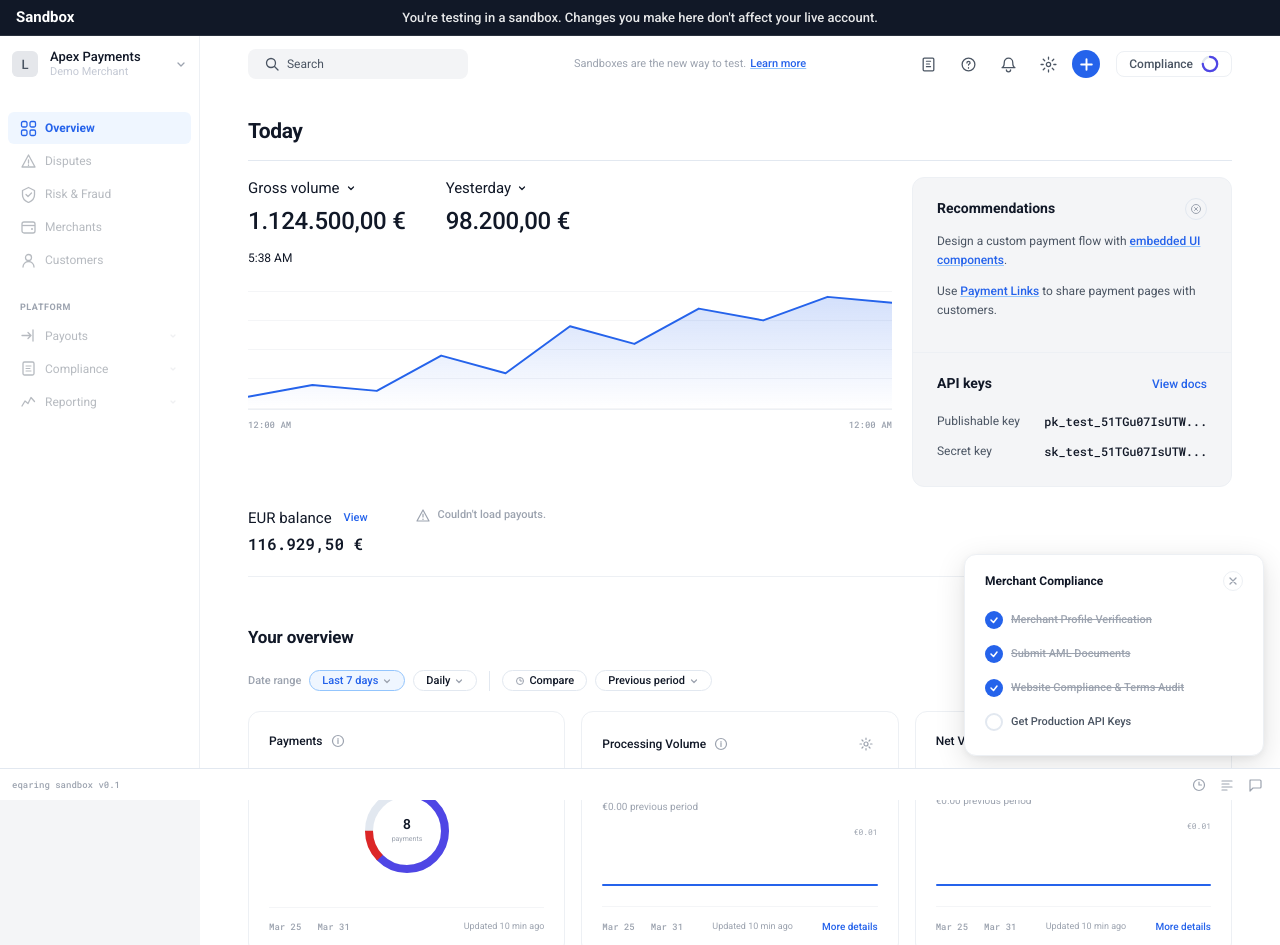
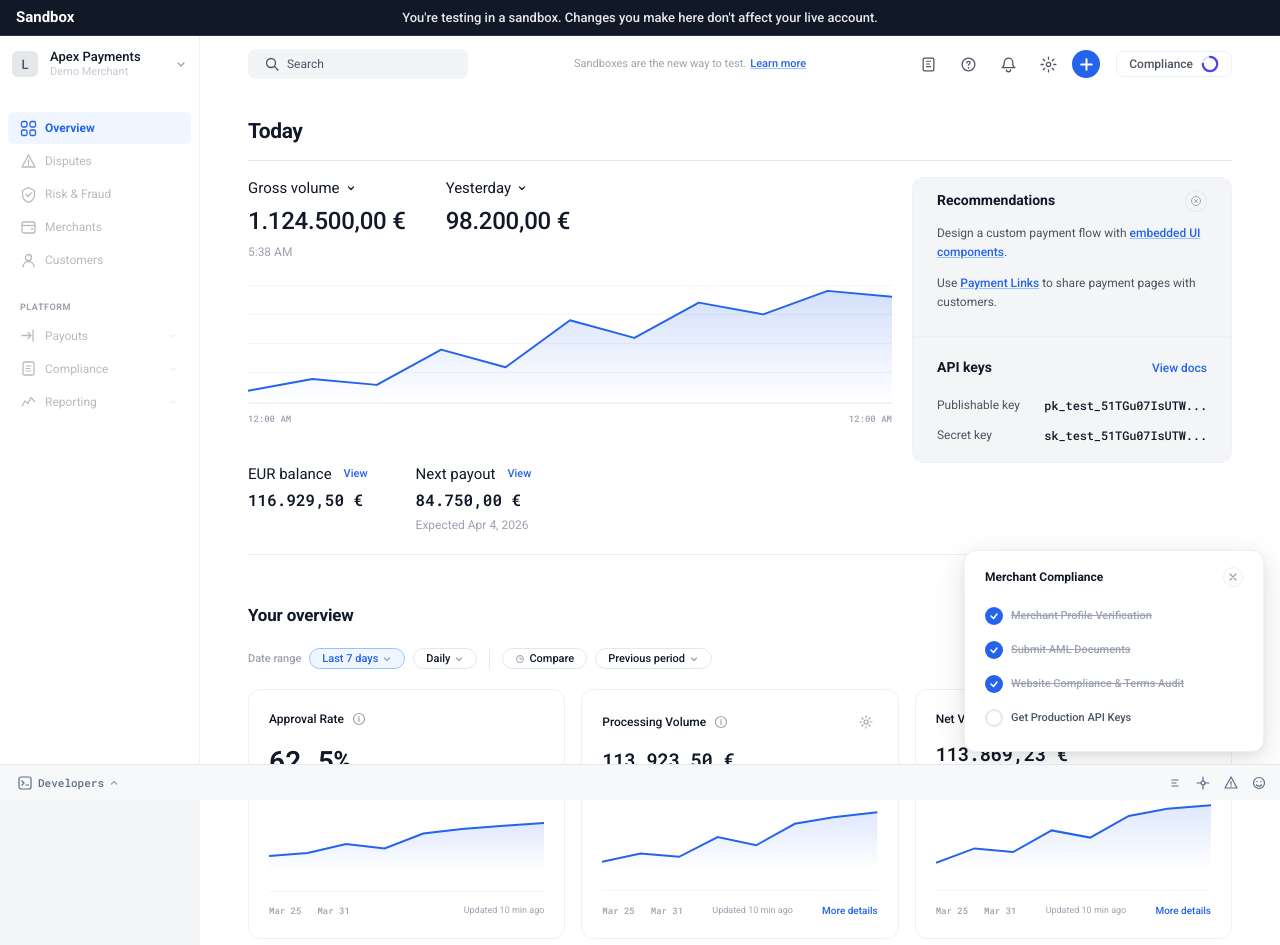
Before and after one commit to artemartsokolov/acquire-test-task, a website built with Vite: page index.html in a window 1280 px wide. Shown: the top 945 px of the page. Built offline with nearby package versions, Linux system fonts and the light colour scheme.

Commit message:
UI refinements: metrics layout, paddings, and bottom developer bar

```diff
--- a/index.html
+++ b/index.html
@@ -174,23 +174,42 @@
     <!-- Bottom Bar -->
     <footer class="bottom-bar" id="bottom-bar">
       <div class="bottom-bar-left">
-        <span class="bottom-bar-env">eqaring sandbox v0.1</span>
+        <button class="bottom-bar-dev-toggle" title="Developers">
+          <svg width="14" height="14" viewBox="0 0 14 14" fill="none">
+            <rect x="1" y="1" width="12" height="12" rx="2" stroke="currentColor" stroke-width="1.2"/>
+            <path d="M4 5l2 2-2 2" stroke="currentColor" stroke-width="1.2" stroke-linecap="round" stroke-linejoin="round"/>
+            <path d="M8 9h2.5" stroke="currentColor" stroke-width="1.2" stroke-linecap="round"/>
+          </svg>
+          <span>Developers</span>
+          <svg width="8" height="8" viewBox="0 0 8 8" fill="none" style="opacity:0.6;">
+            <path d="M1.5 5L4 2.5 6.5 5" stroke="currentColor" stroke-width="1.3" stroke-linecap="round" stroke-linejoin="round"/>
+          </svg>
+        </button>
       </div>
       <div class="bottom-bar-right">
-        <button class="bottom-bar-icon" title="System Status">
+        <button class="bottom-bar-icon" title="API Logs">
           <svg width="14" height="14" viewBox="0 0 14 14" fill="none">
-            <circle cx="7" cy="7" r="5.5" stroke="currentColor" stroke-width="1.2"/>
-            <path d="M7 4v3h2.5" stroke="currentColor" stroke-width="1.2" stroke-linecap="round"/>
+            <path d="M4 4h6M4 7h4M4 10h6" stroke="currentColor" stroke-width="1.2" stroke-linecap="round"/>
           </svg>
         </button>
-        <button class="bottom-bar-icon" title="Logs">
+        <button class="bottom-bar-icon" title="Webhooks">
           <svg width="14" height="14" viewBox="0 0 14 14" fill="none">
-            <path d="M2 3h10M2 6h7M2 9h10M2 12h5" stroke="currentColor" stroke-width="1.2" stroke-linecap="round"/>
+            <path d="M7 1v4M7 9v4M1 7h4M9 7h4" stroke="currentColor" stroke-width="1.2" stroke-linecap="round"/>
+            <circle cx="7" cy="7" r="2" stroke="currentColor" stroke-width="1.2"/>
+          </svg>
+        </button>
+        <button class="bottom-bar-icon" title="Events">
+          <svg width="14" height="14" viewBox="0 0 14 14" fill="none">
+            <path d="M7 1L1 12h12L7 1z" stroke="currentColor" stroke-width="1.2" stroke-linejoin="round"/>
+            <path d="M7 5.5v3M7 10v.5" stroke="currentColor" stroke-width="1.2" stroke-linecap="round"/>
           </svg>
         </button>
         <button class="bottom-bar-icon" title="Feedback">
           <svg width="14" height="14" viewBox="0 0 14 14" fill="none">
-            <path d="M2 2h10a1 1 0 0 1 1 1v6a1 1 0 0 1-1 1H5l-3 3V3a1 1 0 0 1 1-1z" stroke="currentColor" stroke-width="1.2" stroke-linejoin="round"/>
+            <circle cx="7" cy="7" r="5.5" stroke="currentColor" stroke-width="1.2"/>
+            <path d="M4.5 9c.7.8 1.5 1.2 2.5 1.2s1.8-.4 2.5-1.2" stroke="currentColor" stroke-width="1.2" stroke-linecap="round"/>
+            <circle cx="5" cy="5.5" r="0.7" fill="currentColor"/>
+            <circle cx="9" cy="5.5" r="0.7" fill="currentColor"/>
           </svg>
         </button>
       </div>
--- a/src/main.js
+++ b/src/main.js
@@ -336,10 +336,12 @@ function renderDashboard() {
             <div class="balance-value">${formatAmount(11692950)}</div>
           </div>
           <div class="balance-item">
-            <div class="payout-error">
-              <svg width="14" height="14" viewBox="0 0 14 14" fill="none"><path d="M7 1L1 12h12L7 1z" stroke="currentColor" stroke-width="1.2" stroke-linejoin="round"/><path d="M7 5v3M7 10v.5" stroke="currentColor" stroke-width="1.2" stroke-linecap="round"/></svg>
-              <span>Couldn't load payouts.</span>
+            <div class="balance-label">
+              <span class="balance-label-text">Next payout</span>
+              <a class="balance-view-link">View</a>
             </div>
+            <div class="balance-value">${formatAmount(8475000)}</div>
+            <div style="font-size:12px;color:var(--text-tertiary);margin-top:2px;">Expected Apr 4, 2026</div>
           </div>
         </div>
 
@@ -383,24 +385,19 @@ function renderDashboard() {
         </div>
 
         <div class="metric-grid">
-          <!-- Card 1: Payments (donut) -->
+          <!-- Card 1: Approval Rate -->
           <div class="metric-card">
             <div class="metric-card-header">
-              <span class="metric-card-title">Payments</span>
+              <span class="metric-card-title">Approval Rate</span>
               ${infoIcon}
             </div>
-            <div class="donut-chart-wrap">
-              <svg class="donut-chart" viewBox="0 0 100 100">
-                <circle cx="50" cy="50" r="38" fill="none" stroke="#E2E8F0" stroke-width="8"/>
-                <circle cx="50" cy="50" r="38" fill="none" stroke="#4F46E5" stroke-width="8"
-                  stroke-dasharray="${(succeededCount / TRANSACTIONS.length) * 238.76} 238.76"
-                  stroke-linecap="round" transform="rotate(-90 50 50)"/>
-                <circle cx="50" cy="50" r="38" fill="none" stroke="#DC2626" stroke-width="8"
-                  stroke-dasharray="${(failedCount / TRANSACTIONS.length) * 238.76} 238.76"
-                  stroke-dashoffset="${-(succeededCount / TRANSACTIONS.length) * 238.76}"
-                  transform="rotate(-90 50 50)"/>
-                <text x="50" y="48" text-anchor="middle" font-size="14" font-weight="700" fill="#111827" font-family="Roboto Mono, monospace">${TRANSACTIONS.length}</text>
-                <text x="50" y="60" text-anchor="middle" font-size="7" fill="#9CA3AF" font-family="Roboto, sans-serif">payments</text>
+            <div class="metric-card-value" style="font-size:2rem;">${((succeededCount / TRANSACTIONS.length) * 100).toFixed(1)}%</div>
+            <div class="metric-card-compare">${succeededCount} of ${TRANSACTIONS.length} succeeded</div>
+            <div class="metric-mini-chart" style="height:40px;position:relative;">
+              <svg width="100%" height="100%" viewBox="0 0 100 40" preserveAspectRatio="none" style="position:absolute;inset:0;">
+                <defs><linearGradient id="arFill" x1="0" y1="0" x2="0" y2="1"><stop offset="0%" stop-color="var(--accent)" stop-opacity="0.15"/><stop offset="100%" stop-color="var(--accent)" stop-opacity="0"/></linearGradient></defs>
+                <path d="M0,30 L14,28 L28,22 L42,25 L56,15 L70,12 L84,10 L100,8 L100,40 L0,40 Z" fill="url(#arFill)"/>
+                <path d="M0,30 L14,28 L28,22 L42,25 L56,15 L70,12 L84,10 L100,8" fill="none" stroke="var(--accent)" stroke-width="2" vector-effect="non-scaling-stroke"/>
               </svg>
             </div>
             <div class="metric-card-footer">
@@ -418,9 +415,12 @@ function renderDashboard() {
             </div>
             <div class="metric-card-value">${formatAmount(total)}</div>
             <div class="metric-card-compare">€0.00 previous period</div>
-            <div class="metric-mini-chart">
-              <span class="mini-chart-y-label">€0.01</span>
-              <div class="mini-chart-baseline"></div>
+            <div class="metric-mini-chart" style="height:40px;position:relative;">
+              <svg width="100%" height="100%" viewBox="0 0 100 40" preserveAspectRatio="none" style="position:absolute;inset:0;">
+                <defs><linearGradient id="pvFill" x1="0" y1="0" x2="0" y2="1"><stop offset="0%" stop-color="var(--accent)" stop-opacity="0.15"/><stop offset="100%" stop-color="var(--accent)" stop-opacity="0"/></linearGradient></defs>
+                <path d="M0,35 L14,30 L28,32 L42,20 L56,25 L70,12 L84,8 L100,5 L100,40 L0,40 Z" fill="url(#pvFill)"/>
+                <path d="M0,35 L14,30 L28,32 L42,20 L56,25 L70,12 L84,8 L100,5" fill="none" stroke="var(--accent)" stroke-width="2" vector-effect="non-scaling-stroke"/>
+              </svg>
             </div>
             <div class="metric-card-footer">
               <span class="metric-card-date-range"><span>Mar 25</span><span>Mar 31</span></span>
@@ -437,9 +437,12 @@ function renderDashboard() {
             </div>
             <div class="metric-card-value">${formatAmount(totalNet)}</div>
             <div class="metric-card-compare">€0.00 previous period</div>
-            <div class="metric-mini-chart">
-              <span class="mini-chart-y-label">€0.01</span>
-              <div class="mini-chart-baseline"></div>
+            <div class="metric-mini-chart" style="height:40px;position:relative;">
+              <svg width="100%" height="100%" viewBox="0 0 100 40" preserveAspectRatio="none" style="position:absolute;inset:0;">
+                <defs><linearGradient id="nvFill" x1="0" y1="0" x2="0" y2="1"><stop offset="0%" stop-color="var(--accent)" stop-opacity="0.15"/><stop offset="100%" stop-color="var(--accent)" stop-opacity="0"/></linearGradient></defs>
+                <path d="M0,36 L14,28 L28,30 L42,18 L56,22 L70,10 L84,6 L100,4 L100,40 L0,40 Z" fill="url(#nvFill)"/>
+                <path d="M0,36 L14,28 L28,30 L42,18 L56,22 L70,10 L84,6 L100,4" fill="none" stroke="var(--accent)" stroke-width="2" vector-effect="non-scaling-stroke"/>
+              </svg>
             </div>
             <div class="metric-card-footer">
               <span class="metric-card-date-range"><span>Mar 25</span><span>Mar 31</span></span>
@@ -473,8 +476,12 @@ function renderDashboard() {
             </div>
             <div class="metric-card-value">${failedCount}</div>
             <div class="metric-card-compare">${formatAmount(3200)} total failed</div>
-            <div class="metric-mini-chart">
-              <div class="mini-chart-baseline" style="background: var(--error);"></div>
+            <div class="metric-mini-chart" style="height:40px;position:relative;">
+              <svg width="100%" height="100%" viewBox="0 0 100 40" preserveAspectRatio="none" style="position:absolute;inset:0;">
+                <defs><linearGradient id="fdFill" x1="0" y1="0" x2="0" y2="1"><stop offset="0%" stop-color="var(--danger)" stop-opacity="0.15"/><stop offset="100%" stop-color="var(--danger)" stop-opacity="0"/></linearGradient></defs>
+                <path d="M0,38 L14,38 L28,38 L42,38 L56,38 L70,20 L84,25 L100,38 L100,40 L0,40 Z" fill="url(#fdFill)"/>
+                <path d="M0,38 L14,38 L28,38 L42,38 L56,38 L70,20 L84,25 L100,38" fill="none" stroke="var(--danger)" stroke-width="2" vector-effect="non-scaling-stroke"/>
+              </svg>
             </div>
             <div class="metric-card-footer">
               <span class="metric-card-date-range"><span>Mar 25</span><span>Mar 31</span></span>
@@ -610,7 +617,7 @@ function renderDashboard() {
                 <td>
                   <div class="dt-amount-cell">
                     <strong>€75.00 EUR</strong>
-                    <span class="dt-badge-disputed">Disputed <svg width="10" height="10" viewBox="0 0 10 10" fill="none"><path d="M5 3v3" stroke="currentColor" stroke-width="1.5" stroke-linecap="round"/><circle cx="5" cy="7.5" r="0.5" fill="currentColor"/></svg></span>
+                    <span class="dt-badge-disputed">Disputed <svg width="10" height="10" viewBox="0 0 10 10" fill="none"><circle cx="5" cy="5" r="4" stroke="currentColor" stroke-width="1.2"/><path d="M5 4v2.5" stroke="currentColor" stroke-width="1.2" stroke-linecap="round"/><circle cx="5" cy="3" r="0.6" fill="currentColor"/></svg></span>
                   </div>
                 </td>
                 <td>
@@ -628,7 +635,7 @@ function renderDashboard() {
             </tbody>
           </table>
           <div class="dt-table-footer" style="padding-top: 16px;">
-            <a href="#/transactions" style="color:var(--accent);font-weight:600;font-size:0.857rem;text-decoration:none;">View all transactions &rarr;</a>
+            <span style="color:var(--accent);font-weight:600;font-size:0.857rem;">View all transactions &rarr;</span>
           </div>
     </div>
   `;
--- a/src/style.css
+++ b/src/style.css
@@ -92,7 +92,7 @@
   --topbar-height: 56px;
   --subheader-height: 0px;
   --sidebar-width: 200px;
-  --bottom-bar-height: 32px;
+  --bottom-bar-height: 36px;
 }
 
 html {
@@ -449,16 +449,16 @@ body {
   left: 0;
   right: 0;
   height: var(--bottom-bar-height);
-  background: var(--bg-secondary);
+  background: #F6F8FA;
   border-top: 1px solid var(--border-primary);
   display: flex;
   align-items: center;
   justify-content: space-between;
-  padding: 0 var(--space-3);
+  padding: 0 var(--space-2);
   z-index: 200;
 }
 
-.bottom-bar-left { display: flex; align-items: center; }
+.bottom-bar-left { display: flex; align-items: center; height: 100%; }
 
 .bottom-bar-env {
   font-size: 0.643rem;
@@ -479,7 +479,7 @@ body {
   border-radius: var(--radius-sm);
   border: none;
   background: transparent;
-  color: var(--text-tertiary);
+  color: #5E6C84;
   cursor: pointer;
   display: flex;
   align-items: center;
@@ -489,7 +489,36 @@ body {
 
 .bottom-bar-icon:hover {
   background: var(--bg-hover);
-  color: var(--text-secondary);
+  color: var(--text-primary);
+}
+
+.bottom-bar-dev-toggle {
+  display: flex;
+  align-items: center;
+  gap: 6px;
+  padding: 0 10px;
+  height: 100%;
+  border-radius: 0;
+  border: none;
+  background: transparent;
+  color: #5E6C84;
+  cursor: pointer;
+  font-size: 11px;
+  font-family: var(--font-mono);
+  font-weight: 500;
+  transition: all var(--transition-fast);
+}
+
+.bottom-bar-dev-toggle:hover {
+  background: var(--bg-hover);
+  color: var(--text-primary);
+}
+
+.bottom-bar-divider {
+  width: 1px;
+  height: 14px;
+  background: var(--border-secondary);
+  margin: 0 4px;
 }
 
 /* ================================================================
@@ -575,10 +604,10 @@ body {
 
 .metric-top-time {
   font-size: 0.857rem;
-  color: var(--text-primary);
+  color: var(--text-tertiary);
   font-weight: 400;
   font-family: var(--font-family);
-  margin-top: 8px;
+  margin-top: 2px;
 }
 
 .metric-top-comparison {
@@ -654,11 +683,12 @@ body {
 }
 
 .api-card-section {
-  padding: var(--space-5) var(--space-6);
+  padding: var(--space-3) var(--space-6);
 }
 
 .api-card-section + .api-card-section {
   border-top: 1px solid var(--border-secondary);
+  padding-top: calc(var(--space-3) + 8px);
 }
 
 .api-card-header {
@@ -878,7 +908,7 @@ body {
 /* --- Empty Chart --- */
 .chart-empty {
   background: var(--bg-secondary);
-  margin-bottom: var(--space-6);
+  margin-bottom: 32px;
   height: 140px;
   display: flex;
   flex-direction: column;
@@ -1016,7 +1046,7 @@ body {
   display: flex;
   align-items: flex-start;
   gap: var(--space-12);
-  padding: var(--space-5) 0;
+  padding: 0 0 var(--space-5) 0;
   border-bottom: 1px solid var(--border-secondary);
   margin-bottom: var(--space-8);
 }
@@ -2257,14 +2287,4 @@ body {
   color: var(--text-secondary);
 }
 
-/* ================================================================
-   Responsive — Desktop only (min-width: 1024px expected)
-   ================================================================ */
-@media (max-width: 1024px) {
-  .float-card { position: static; width: 100%; margin-bottom: var(--space-6); box-shadow: var(--shadow-sm); }
-  .metric-grid { grid-template-columns: repeat(2, 1fr); }
-  .detail-grid { grid-template-columns: 1fr; }
-  .today-grid { flex-direction: column; }
-  .today-right { width: 100%; }
-  .today-right .api-keys-card { position: static; }
-}
+/* Desktop-only dashboard — no responsive breakpoints */
```
